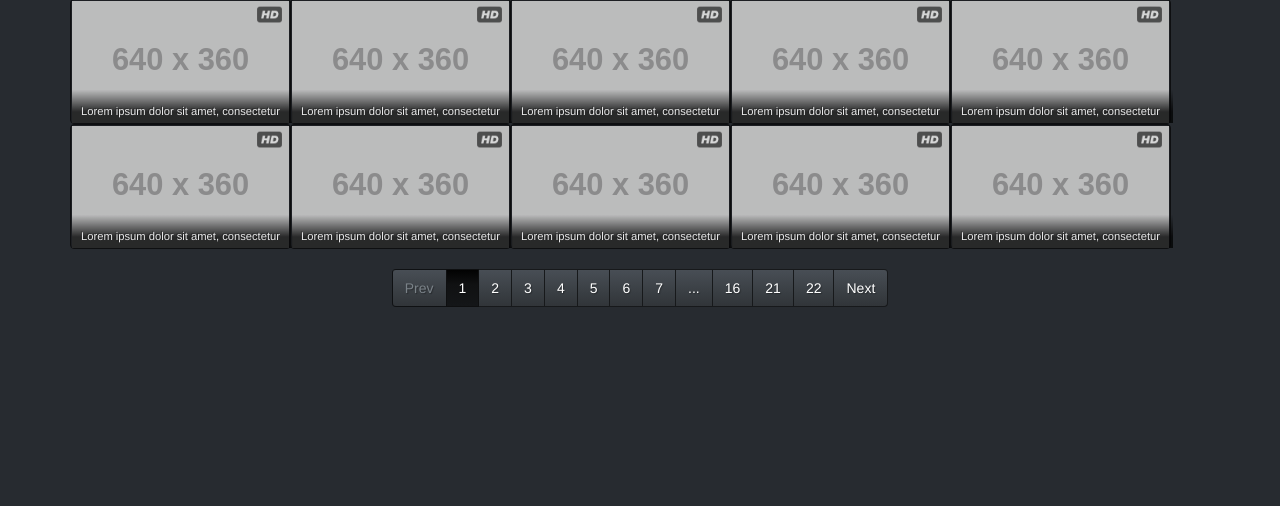
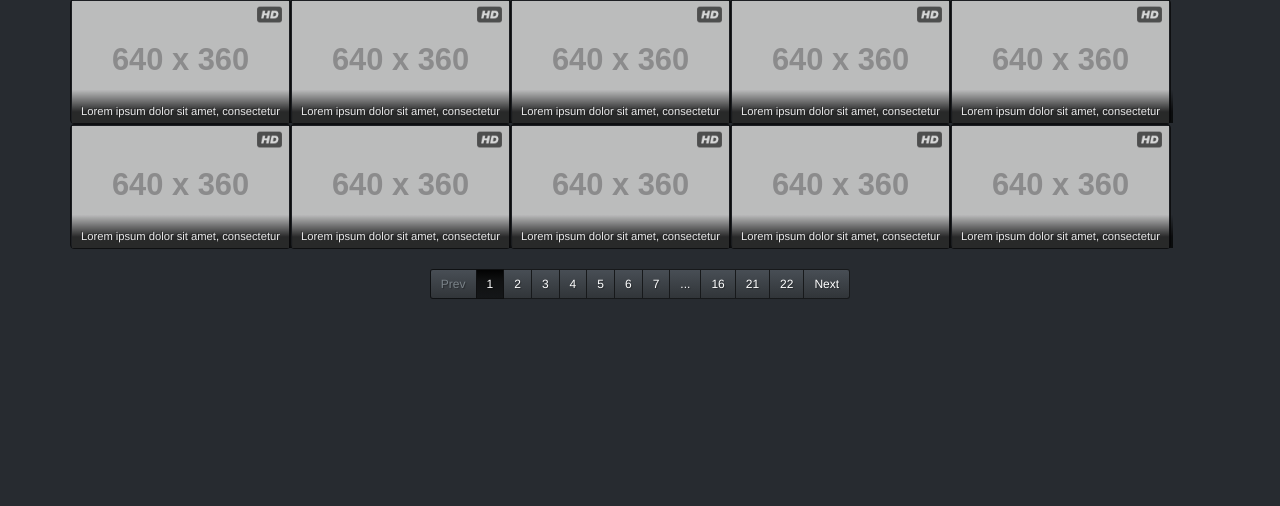
Before and after one commit to joastbg/flask-app, a Flask app: page /videos in a window 1280 px wide. Shown: the part 345-851 px from the top of the page. Run offline with Flask 2, Linux system fonts and the light colour scheme; grey boxes labelled with a size stand in for pictures from a placeholder-image service; some libraries are stand-ins or nearby versions.

Commit message:
search mock fix

```diff
--- a/templates/search.html
+++ b/templates/search.html
@@ -34,7 +34,7 @@
 		{% endfor %}
 
 		<div class="" style="text-align: center">
-			  <ul class="pagination" style="margin-top: 20px">
+			  <ul class="pagination pagination-sm" style="margin-top: 20px">
 				  {% if page == 1 %}
 				  <li class="disabled"><a href="#">Prev</a></li>
 				  {% else %}
--- a/templates/videos.html
+++ b/templates/videos.html
@@ -44,7 +44,7 @@
 		{% endfor %}
 
 		<div class="" style="text-align: center">
-			  <ul class="pagination" style="margin-top: 20px">
+			  <ul class="pagination pagination-sm" style="margin-top: 20px">
 				  {% if page == 1 %}
 				  <li class="disabled"><a href="#">Prev</a></li>
 				  {% else %}
```
